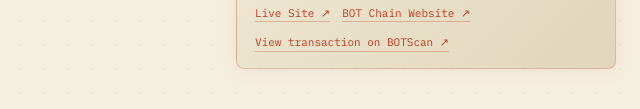
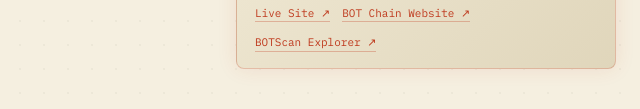
Before and after one commit to Henoch4/bot-launch, a website: page frontend/index.html in a window 1280 px wide. Shown: the part 7719-7828 px from the top of the page, 640-1280 px from the left. Drawn offline with nearby package versions, Linux system fonts and the light colour scheme.

```diff
--- a/frontend/index.html
+++ b/frontend/index.html
@@ -689,7 +689,7 @@
       <div class="proof-links">
         <a href="https://bot-launch-delta.vercel.app/" target="_blank" rel="noopener" class="proof-link">Live Site ↗</a>
         <a href="https://botchain.ai" target="_blank" rel="noopener" class="proof-link">BOT Chain Website ↗</a>
-        <a href="https://scan.botchain.ai/tx/0x1ee51e57b2c2bcf57e801d99272f56cf3b64a447a73f5982f0ff960155e399c7" target="_blank" rel="noopener" class="proof-link">View transaction on BOTScan ↗</a>
+        <a href="https://scan.botchain.ai/x1ee51e57b2c2bcf57e801d99272f56cf3b64a447a73f5982f0ff960155e399c7" target="_blank" rel="noopener" class="proof-link">BOTScan Explorer ↗</a>
       </div>
     </div>
 </footer>
```
